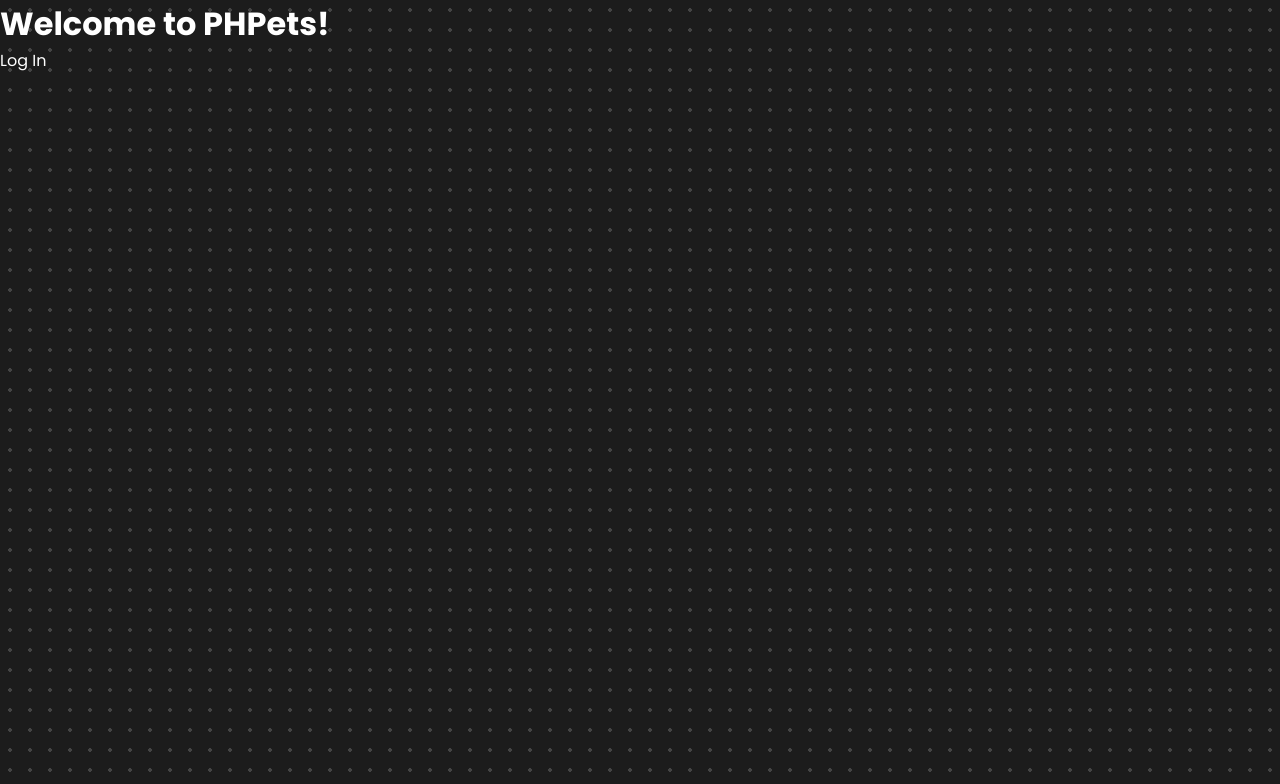
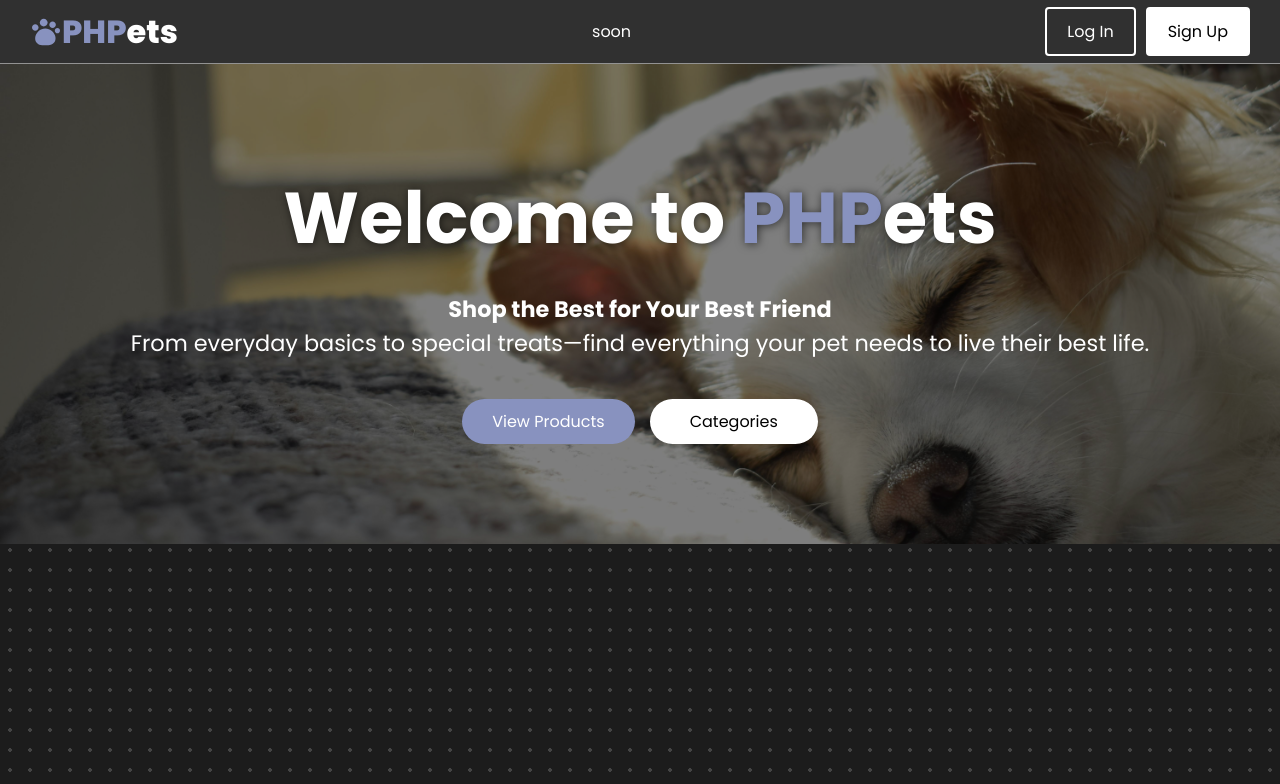
Before and after one commit to IkedaLab-Daniel/phpets_ecommerce, a PHP site: page / in a window 1280 px wide. Shown: the top 784 px of the page. Run offline with PHP 8.4, Linux system fonts and the light colour scheme; data that the repository does not hold is empty.

Commit message:
❄️ Added header

```diff
--- /dev/null
+++ b/assets/css/header.css
@@ -0,0 +1,72 @@
+nav{
+    width: 100%;
+    height: 4rem;
+    background-color: rgb(48, 48, 48);
+    color: red;
+    padding: 10px 30px;
+    display: flex;
+    justify-content: space-between;
+    align-items: center;
+    border-bottom: 1.5px solid rgb(146, 146, 146);
+    position: fixed;
+    top: 0;
+    z-index: 4;
+}
+
+nav span{
+    font-size: 2rem;
+}
+
+.logo img{
+    width: 2rem;
+}
+
+.login-signup-btns{
+    display: flex;
+    justify-content: center;
+    align-items: center;
+    gap: 10px;
+}
+
+.login-signup-btns .login-btn{
+    background-color: none;
+    border: 2px solid white;
+    color: white;
+    padding: 10px 20px;
+    border-radius: 4px;
+    transition: .4s;
+}
+
+.login-signup-btns .login-btn:hover{
+    cursor: pointer;
+    background-color: white;
+    color: black;
+    transform: scale(105%);
+}
+
+.login-signup-btns .login-btn:active{
+    transform: scale(95%);
+    opacity: .5;
+}
+
+.login-signup-btns .signup-btn{
+    background-color: white;
+    border: 2px solid white;
+    color: black;
+    padding: 10px 20px;
+    border-radius: 4px;
+    transition: .4s;
+}
+
+.login-signup-btns .signup-btn:hover{
+    cursor: pointer;
+    background-color: #8892BF;
+    color: white;
+    transform: scale(105%);
+    border: 2px solid #8892BF;
+}
+
+.login-signup-btns .signup-btn:active{
+    transform: scale(95%);
+    opacity: .5;
+}
--- a/assets/css/index.css
+++ b/assets/css/index.css
@@ -2,7 +2,6 @@
 
 *{
     margin: 0;
-    padding: 0;
     box-sizing: border-box;
     text-decoration: none;
     color: white;
@@ -15,6 +14,7 @@ body{
     background-size: 20px 20px;
     /* background-image: url('../images/bg.gif');
     background-repeat: no-repeat;
+    padding: 0;
     background-size: cover;
     background-position: center; */
 }
@@ -26,10 +26,107 @@ body{
     align-items: center;
 }
 
-.logo .violet{
+.violet{
     color: #8892BF;
 }
 
 .hidden{
     display: none;
 }
+
+main{
+    margin-top: 4rem;
+}
+
+.hero {
+    background-image: url(../images/hero.jpg);
+    background-size: cover;
+    background-position: center;
+    background-repeat: no-repeat;
+    width: 100%;
+    height: 60vh;
+    position: relative;
+    display: flex;
+    justify-content: center;
+    align-items: center;
+    z-index: 1;
+}
+
+.hero::before {
+    content: '';
+    position: absolute;
+    top: 0;
+    left: 0;
+    width: 100%;
+    height: 100%;
+    background-color: rgba(0, 0, 0, 0.5);
+    z-index: 2;
+}
+
+.hero .text-element{
+    display: flex;
+    flex-direction: column;
+    justify-content: center;
+    align-items: center;
+    position: relative;
+    z-index: 3;
+    height: 100%;
+    gap: 4%;
+}
+
+.hero h1{
+    font-size: 4.5rem;
+    text-align: center;
+    text-shadow: 1px 1px 10px rgba(0,0,0,0.6);
+}
+
+.hero p{
+    font-size: 1.4rem;
+    text-align: center;
+}
+
+.hero-btn-container{
+    display: flex;
+    justify-content: center;
+    align-items: center;
+    gap: 15px;
+}
+
+.view-products{
+    background-color: #8892BF;
+    padding: 10px 30px;
+    border-radius: 30px;
+    margin-top: 20px;
+    transition: .4s;
+}
+
+.view-products:hover{
+    transform: translateY(-5px) scale(110%);
+    cursor: pointer;
+}
+
+.view-products:active{
+    transform: translateY(0px) scale(95%);
+    opacity: .5;
+    cursor: pointer;
+}
+
+.categories-btn{
+    background-color: #ffffff;
+    padding: 10px 40px;
+    border-radius: 30px;
+    margin-top: 20px;
+    transition: .4s;
+    color: black;
+}
+
+.categories-btn:hover{
+    transform: translateY(-5px) scale(110%);
+    cursor: pointer;
+}
+
+.categories-btn:active{
+    transform: translateY(0px) scale(95%);
+    opacity: .5;
+    cursor: pointer;
+}
--- /dev/null
+++ b/includes/header.php
@@ -0,0 +1,35 @@
+<?php
+session_start(); // Start the session
+?>
+
+<!DOCTYPE html>
+<html lang="en">
+    <head>
+        <meta charset="UTF-8">
+        <meta name="viewport" content="width=device-width, initial-scale=1.0">
+        <link rel="stylesheet" href="/phpets/assets/css/index.css" />
+        <link rel="stylesheet" href="/phpets/assets/css/header.css" />
+        <link rel="icon" type="image/svg" href="./assets/images/paw.svg" />
+        <title>PHPets</title>
+    </head>
+    <body>
+        <nav>
+            <div class="logo">
+                <img src="./assets/images/paw.svg" />
+                <span class="violet">PHP</span><span class="white">ets</span>
+            </div>
+            <div>soon</div>
+            <div class="login-signup-btns">
+                <?php if (isset($_SESSION['user_id'])): ?>
+                    <!-- If user is logged in, show Logout button -->
+                     <?php echo "Welcome back, " . $_SESSION['first_name'] . "" ?>
+                    <a href="/phpets/logout.php" class="signup-btn">Log Out</a>
+                <?php else: ?>
+                    <!-- If user is not logged in, show Login and Sign Up buttons -->
+                    <a href="/phpets/login.php" class="login-btn">Log In</a>
+                    <a href="/phpets/register.php" class="signup-btn">Sign Up</a>
+                <?php endif; ?>
+            </div>
+        </nav>
+    </body>
+</html>
--- a/index.php
+++ b/index.php
@@ -1,4 +1,5 @@
 <?php
+include './includes/header.php';
 include './includes/db_connect.php';
 
 // Fetch products
@@ -17,14 +18,26 @@ session_start()
         <title>Pet Product Shop</title>
         <link rel="icon" type="image/svg" href="./assets/images/paw.svg" />
         <link rel="stylesheet" href="assets/css/index.css">
+        <link rel="icon" type="image/svg" href="./assets/images/paw.svg" />
     </head>
     <body>
-    <h1>Welcome to PHPets!</h1>
-    <?php if (isset($_SESSION['user_id'])): ?>
-        <a href="logout.php">Logout</a>
-    <?php else: ?>
-        <a href="login.php">Log In</a>
-    <?php endif; ?>
+        <main>
+            <div class="hero">
+                <div class="text-element">
+                    <h1>Welcome to <span class="violet">PHP</span>ets</h1>
+
+                    <div>
+                        <p><b>Shop the Best for Your Best Friend</b></p>
+                        <p>From everyday basics to special treats—find everything your pet needs to live their best life.</p>
+                    </div>
+
+                    <div class="hero-btn-container">
+                        <span class="view-products">View Products</span>
+                        <span class="categories-btn">Categories</span>
+                    </div>
+                </div>
+            </div>
+
             <div class="product-grid">
                 <?php while ($row = mysqli_fetch_assoc($result)) : ?>
                     <div class="product-card">
@@ -38,5 +51,6 @@ session_start()
                     </div>
                 <?php endwhile; ?>
             </div>
+        </main>
     </body>
 </html>
```
Also changed, not shown: 1 other file. Lines whose indentation alone changed are shown as unchanged.
